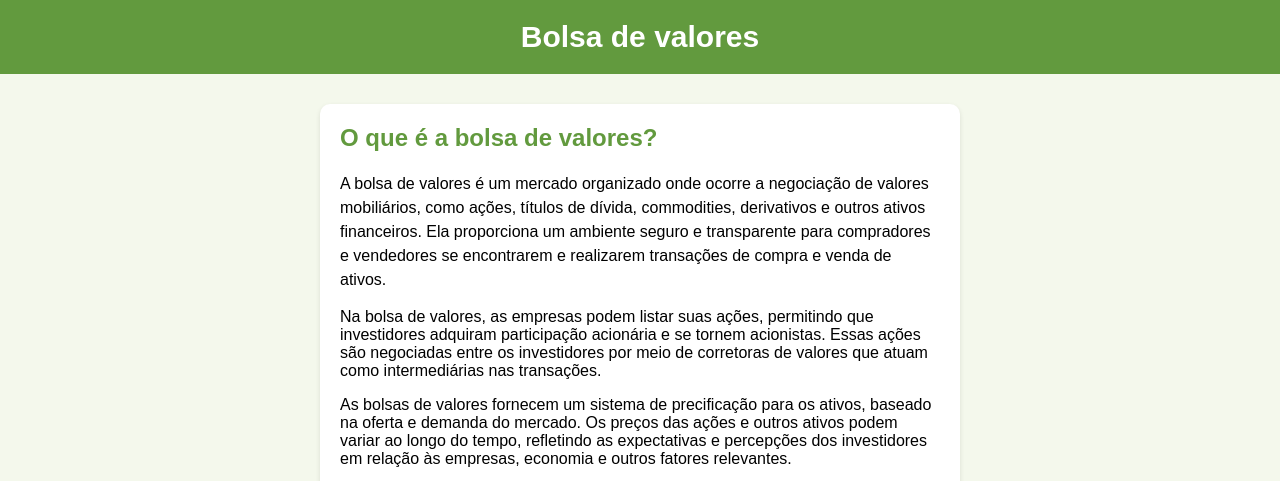
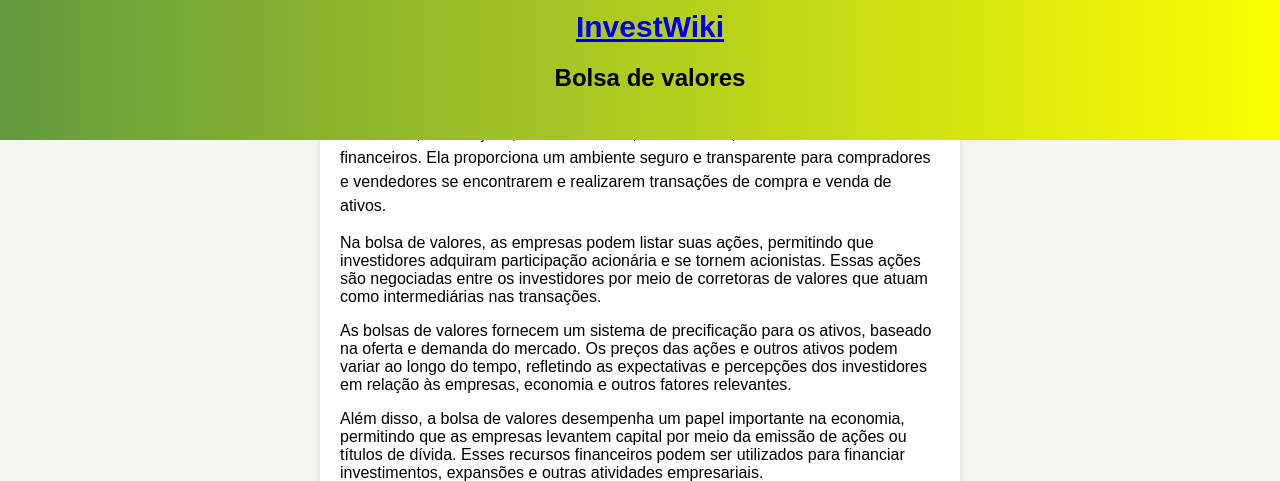
Before and after one commit to ICEI-PUC-Minas-PPLCC-TI/ti-1-ppl-cc-m2-20231-guia-de-investimentos, a plain HTML site: page codigo/T.I.investCarroussel/T.I.investCarroussel/bolsa.html in a window 1280 px wide. Shown: the top 481 px of the page. Drawn offline with Linux system fonts and the light colour scheme.

Commit message:
botao home e mudanca de cor na navbar

```diff
--- a/codigo/T.I.investCarroussel/T.I.investCarroussel/bolsa.html
+++ b/codigo/T.I.investCarroussel/T.I.investCarroussel/bolsa.html
@@ -11,9 +11,14 @@
         }
 
         header {
-            background-color: #629a3e;
-            color: #fff;
-            padding: 20px;
+            position: fixed;
+            top: 0;
+            left: 0;
+            width: 100%;
+            padding: 10px;
+            height: 120px;
+            z-index: 999; /* Adicione um valor alto ao z-index para garantir que o header fique acima dos outros elementos */
+            background-image: linear-gradient(to right, #629a3e, yellow);
             text-align: center;
         }
 
@@ -76,7 +81,8 @@
 </head>
 <body>
     <header>
-        <h1>Bolsa de valores</h1>
+        <h1><a href="index.html">InvestWiki</a></h1>
+        <h2>Bolsa de valores</h2>
     </header>
 
     <main>
```
Also changed, not shown: codigo/T.I.investCarroussel/T.I.investCarroussel/crptomoedas.html (+10 -4 lines), codigo/T.I.investCarroussel/T.I.investCarroussel/index.html (+1 -1 lines), codigo/T.I.investCarroussel/T.I.investCarroussel/rendaVariavel.html (+10 -4 lines), codigo/T.I.investCarroussel/T.I.investCarroussel/rendafixa.html (+10 -4 lines).
